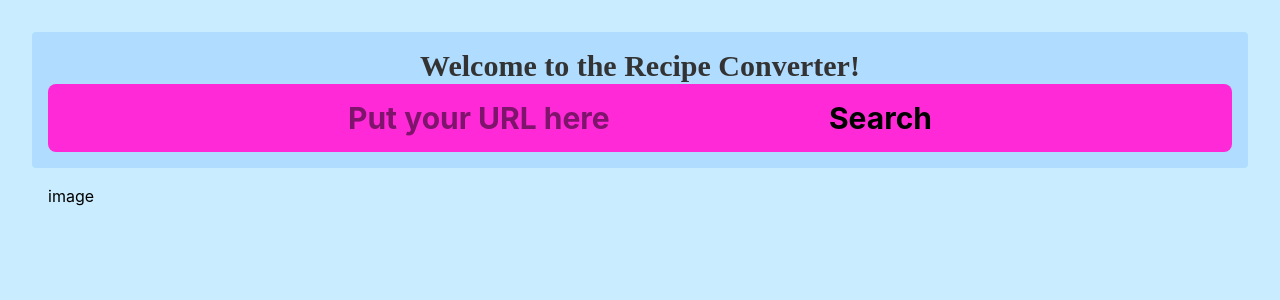
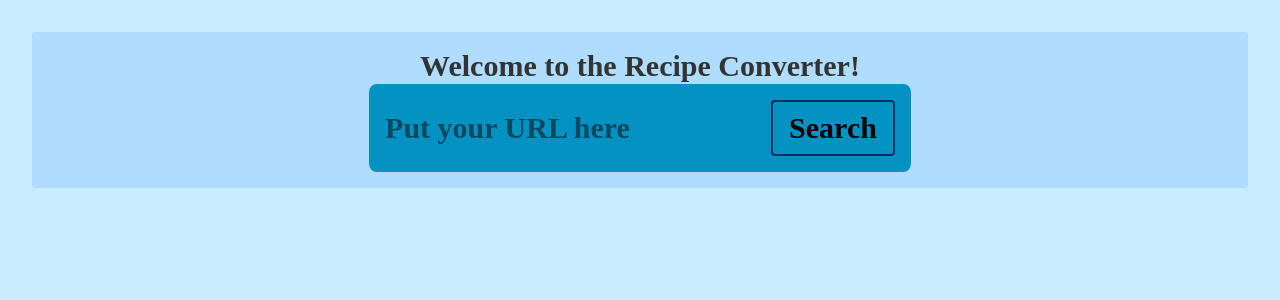
Before and after one commit to szerbe/HackBU2026, a React (Vite) app in the folder recipe-app/: page / in a window 1280 px wide. Shown: the top 300 px of the page. Built offline with nearby package versions, Linux system fonts and the light colour scheme.

Commit message:
aligned the search box

```diff
--- a/recipe-app/src/components/Searchbar.jsx
+++ b/recipe-app/src/components/Searchbar.jsx
@@ -16,7 +16,7 @@ const SearchBar = ({Text, onSearch, className }) => {
   };
 
   return (
-    <div>
+    <div className="text-center">
       <form onSubmit={handleSubmit} className={className}>
         <input
           type="text"
@@ -24,7 +24,10 @@ const SearchBar = ({Text, onSearch, className }) => {
           value={query}
           onChange={handleInputChange}
         />
-        <button type="submit">Search</button>
+        <button
+          type="submit"
+          class="btn">Search
+        </button>
       </form>
     </div>
   );
--- a/recipe-app/src/index.css
+++ b/recipe-app/src/index.css
@@ -3,8 +3,26 @@
 
 :root {
   --primary-color: #c9edff;
-  --primary-color-dark: #afdcff;
-  --secondary-color: #ff29d8;
+  --primary-color-accent-one: #afdcff;
+  --primary-color-accent-two: #0492c2;
+  --primary-color-accent-three: #08457e;
+  --primary-color-accent-four: #062e60;
 
   --t-color: #333333;
 }
+
+.btn {
+  @apply
+  border-2
+  px-4
+  py-2
+  rounded
+  font-semibold
+  border-(--primary-color-accent-four)
+  transition duration-150 ease-in-out;
+}
+
+.btn:hover {
+  @apply
+  bg-(--primary-color-accent-four) shadow-lg;
+}
--- a/recipe-app/src/pages/Home.jsx
+++ b/recipe-app/src/pages/Home.jsx
@@ -16,18 +16,18 @@ const Home = () => {
         className={`flex-1 transition-all duration-300 ease-in-out rounded-sm-r`}
       >
         <div className="p-8">
-          <header className="bg-(--primary-color-dark) p-4 rounded-sm">
+          <header className="bg-(--primary-color-accent-one) p-4 rounded-sm">
             <h1 className="text-3xl font-bold">
-              <p className="font-['Cal_Sans'] text-center text-(--t-color)">Welcome to the Recipe Converter!</p>
+              <p className="font-['Patrick_Hand'] text-center text-(--t-color)">Welcome to the Recipe Converter!</p>
               <SearchBar
                 Text="Put your URL here"
-                className="text-center bg-(--secondary-color) p-4 rounded-lg"
+                className="font-['Patrick_Hand'] center text-center inline-block bg-(--primary-color-accent-two) p-4 rounded-lg"
                 onSearch={handleSearch}
               />
             </h1>
           </header>
           <main className="p-4">
-            <p>image</p>
+            <p><button></button></p>
           </main>
         </div>
       </div>
```
